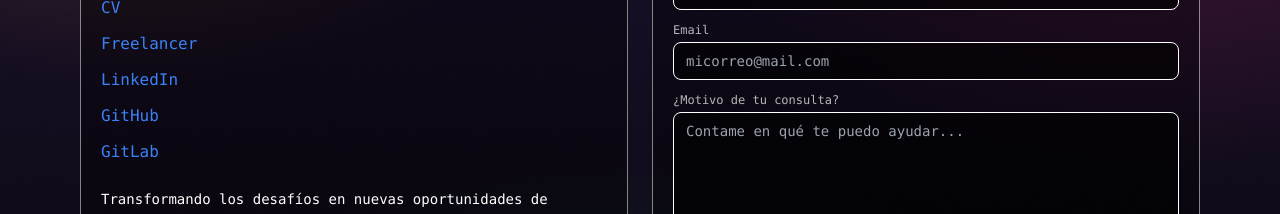
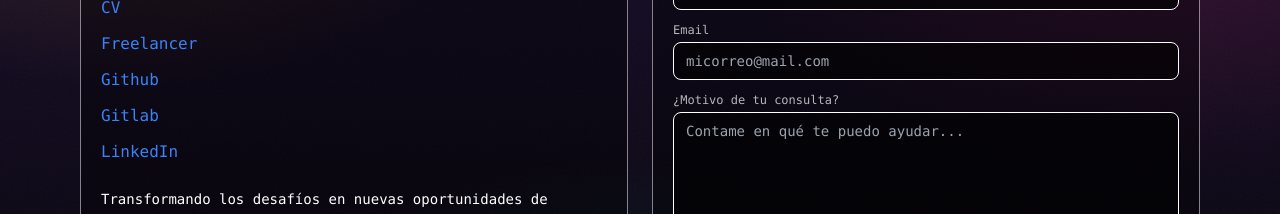
Before and after one commit to lu-developer476/Portfolio, a Next.js app: page /contact in a window 1280 px wide. Shown: the part 305-519 px from the top of the page. Built offline with nearby package versions, Linux system fonts and the light colour scheme.

Commit message:
Update page.tsx

```diff
--- a/src/app/contact/page.tsx
+++ b/src/app/contact/page.tsx
@@ -48,25 +48,13 @@ export default function ContactPage() {
 
             <li>
               <a
-                href="https://www.linkedin.com/in/lucas-montenegro-burgos/"
-                target="_blank"
-                rel="noopener noreferrer"
-                onMouseEnter={play}
-                className="text-blue-500 transition hover:text-blue-700"
-              >
-                LinkedIn
-              </a>
-            </li>
-
-            <li>
-              <a
                 href="https://github.com/lu-developer476"
                 target="_blank"
                 rel="noopener noreferrer"
                 onMouseEnter={play}
                 className="text-blue-500 transition hover:text-blue-700"
               >
-                GitHub
+                Github
               </a>
             </li>
 
@@ -78,7 +66,19 @@ export default function ContactPage() {
                 onMouseEnter={play}
                 className="text-blue-500 transition hover:text-blue-700"
               >
-                GitLab
+                Gitlab
+              </a>
+            </li>
+
+            <li>
+              <a
+                href="https://www.linkedin.com/in/lucas-montenegro-burgos/"
+                target="_blank"
+                rel="noopener noreferrer"
+                onMouseEnter={play}
+                className="text-blue-500 transition hover:text-blue-700"
+              >
+                LinkedIn
               </a>
             </li>
           </ul>
```
